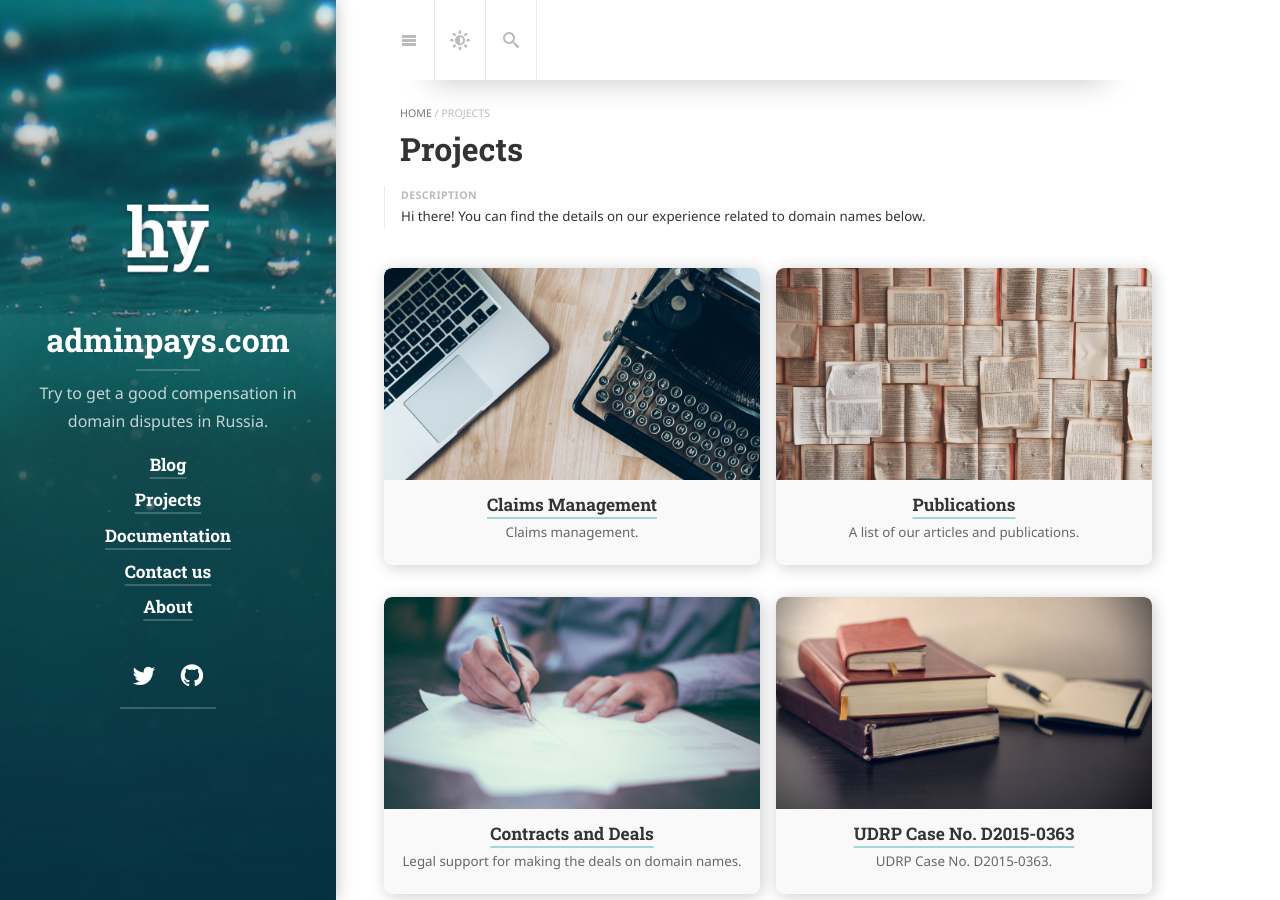
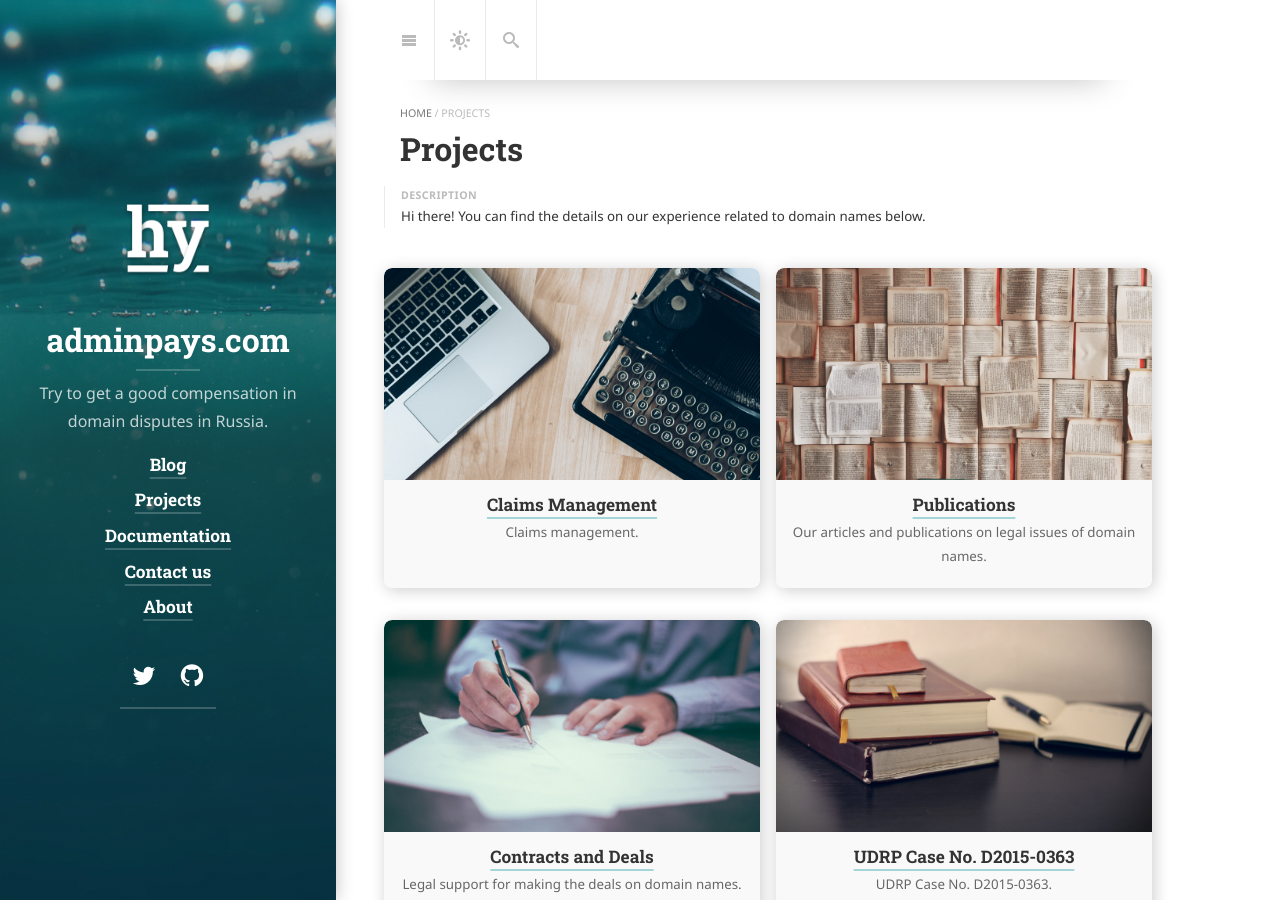
Before and after one commit to xCounsel/adminpays, a Jekyll site: the page built from projects.md, in a window 1280 px wide and 900 px high. Built offline with Jekyll 4.4.1, drawn with Linux system fonts in a browser that asks for light colours; cached includes are drawn as plain includes; nearby versions of some CDN libraries; some web fonts are replaced; library files that are not in the unit come from our copies.

Commit message:
Update publications.md

```diff
--- a/_projects/publications.md
+++ b/_projects/publications.md
@@ -1,7 +1,7 @@
 ---
 layout: project
 title: 'Publications'
-caption: A list of our articles and publications.
+caption: Our articles and publications on legal issues of domain names.
 description: >
    Here you can find the list of posts, articles and publications written by our legal counsels.
 date: 20 February 2020
```
